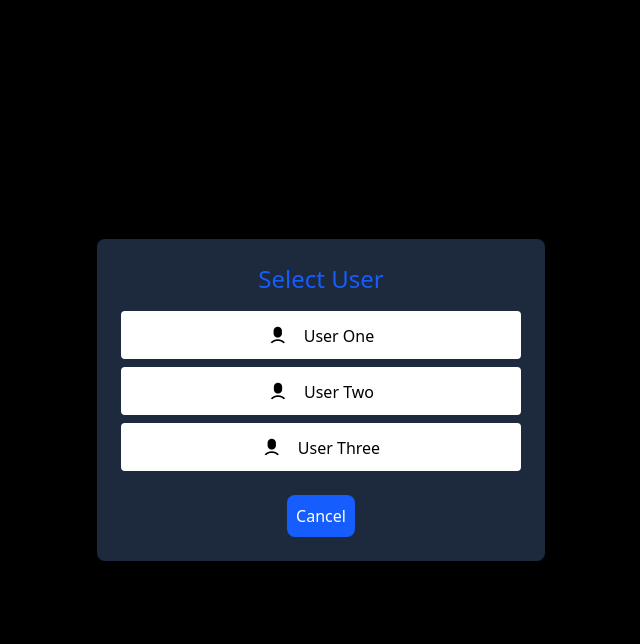
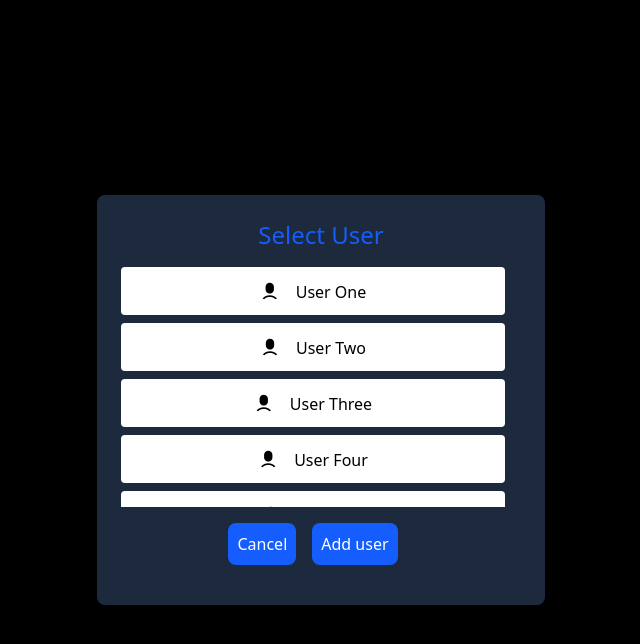
Before and after one commit to Webdev-Ishan/Kratos, a React (Vite) app in the folder FrontEnd/: page /Projects in a window 1280 px wide. Both pictures are taken after typing "Sample" into the empty fields and a click on the button "Add User". Shown: the top 644 px of the page, without its empty margins (319-959 px from the left). Built offline with nearby package versions, Linux system fonts and the light colour scheme; no server answers.

Commit message:
Scrolling feature is added to user Modal

```diff
--- a/FrontEnd/src/Pages/Projects.jsx
+++ b/FrontEnd/src/Pages/Projects.jsx
@@ -10,10 +10,19 @@ const [selectedUserId, setSelectedUserId] = useState(null);
 
 
 const [users, setUsers] = useState([
+
   { id: '1', name: 'User One' },
   { id: '2', name: 'User Two' },
   { id: '3', name: 'User Three' },
-
+  {  id:'4', name: 'User Four' },
+  {  id:'5', name: 'User Five' },
+  {  id:'6', name: 'User Six' },
+  { id: '1', name: 'User One' },
+  { id: '2', name: 'User Two' },
+  { id: '3', name: 'User Three' },
+  {  id:'4', name: 'User Four' },
+  {  id:'5', name: 'User Five' },
+  {  id:'6', name: 'User Six' },
 ]);
 
 
@@ -58,7 +67,7 @@ const [users, setUsers] = useState([
 
 
         <button className='cursor-pointer p-2' onClick={() => setIsModalOpen(true)}>
-            <i className="ri-user-add-fill text-white text-lg"></i>
+            <i className="ri-user-add-fill text-black text-lg"></i>
             <span className='font-normal ml-1 text-sm text-white'>Add User</span>
           </button>
 
@@ -96,14 +105,14 @@ const [users, setUsers] = useState([
 
 
       {isModalOpen && (
-        <div className='fixed inset-0 flex items-center justify-center bg-black bg-opacity-50'>
-          <div className='bg-slate-800 p-6 rounded-lg shadow-lg w-full max-w-md'>
+        <div className='fixed inset-0  flex items-center justify-center bg-black bg-opacity-50'>
+          <div className='bg-slate-800  p-6 rounded-lg shadow-lg w-full max-w-md '>
             <h2 className='text-2xl font-normal mb-4 text-blue-600'>Select User</h2>
-            <div className='users-list'>
+            <div className='users-list max-h-60 overflow-y-auto'>
               {users.map((user) => (
                 <div
                   key={user.id}
-                  className='user-tile bg-white text-black p-2 rounded mb-2 border-2 border-transparent hover:border-blue-600   cursor-pointer  duration-300'
+                  className='user-tile bg-white text-black p-2 rounded mb-2 mr-4 border-2 border-transparent hover:border-blue-600   cursor-pointer  duration-300'
                   onClick={() => handleUserClick(user.id)}
                 >
                   <i className="ri-user-6-fill text-black text-xl"></i>
@@ -117,6 +126,14 @@ const [users, setUsers] = useState([
             >
               Cancel
             </button>
+
+            <button
+              className='m-4 p-2 bg-blue-600 border-1 rounded-lg border-transparent hover:border-white text-white  duration-300'
+              onClick={() => setIsModalOpen(false)}
+            >
+              Add user
+            </button>
+
           </div>
         </div>
       )}
```
